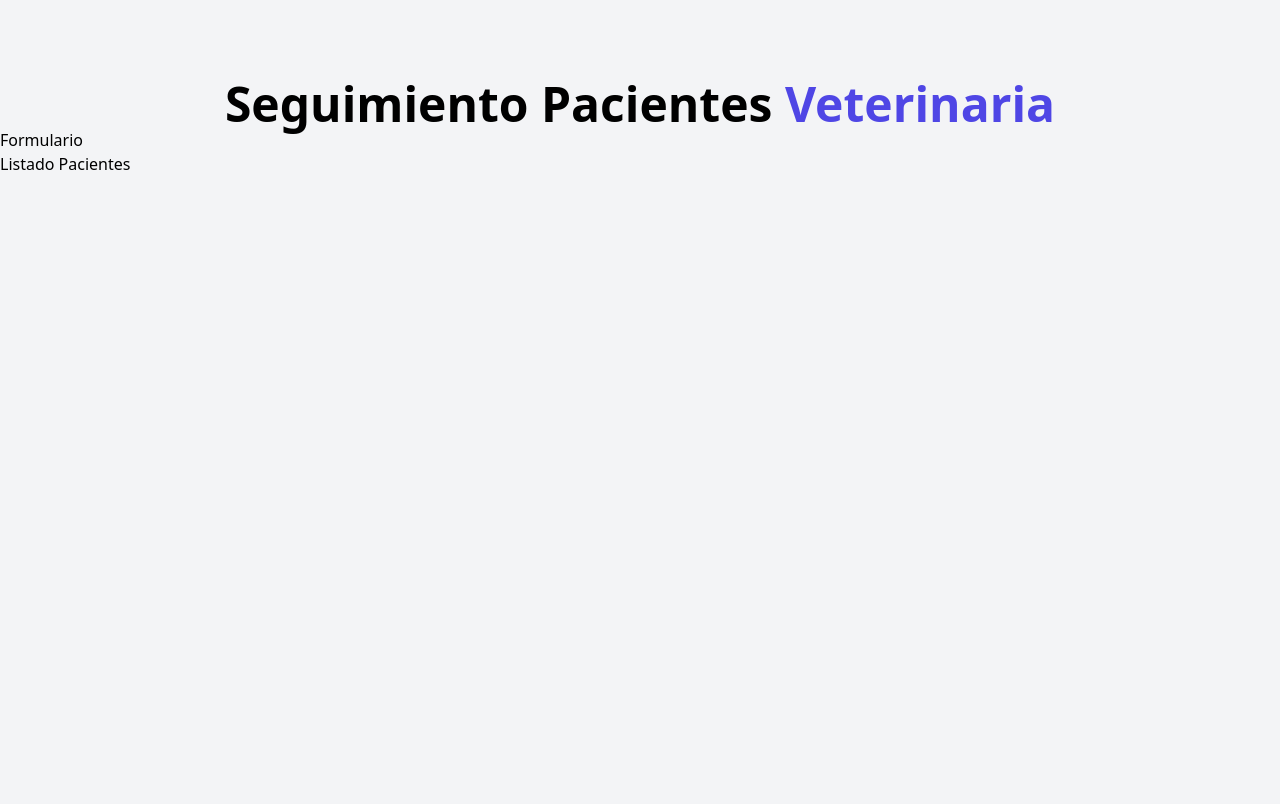
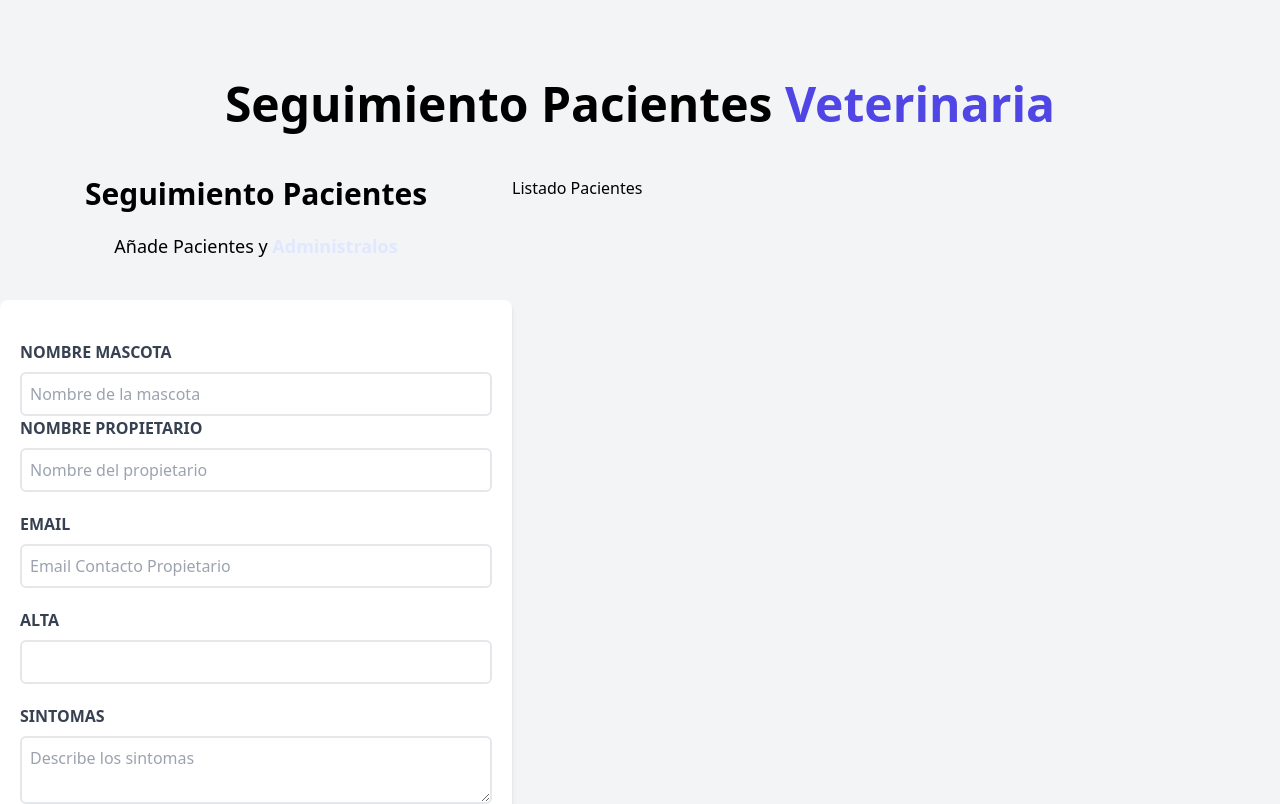
Before and after one commit to alicia-granados/MERN-EXPERIMENTS, a React (Vite) app in the folder Proyecto 1/citas_React/: page / in a window 1280 px wide. Shown: the top 804 px of the page. Built offline with nearby package versions, Linux system fonts and the light colour scheme.

Commit message:
feat: :sparkles: React: Añadiendo campos en el componente formulario

```diff
--- a/Proyecto 1/citas_React/src/App.jsx
+++ b/Proyecto 1/citas_React/src/App.jsx
@@ -7,8 +7,11 @@ function App() {
   return (
     <div className= "container mt-20">
       <Header/>
-      <Formulario/>
-      <ListadoPacientes/>
+      <div className="mt-12 md:flex">
+        <Formulario/>
+        <ListadoPacientes/>
+      </div>
+
     </div>
   )
 }
--- a/Proyecto 1/citas_React/src/components/Formulario.jsx
+++ b/Proyecto 1/citas_React/src/components/Formulario.jsx
@@ -1,7 +1,84 @@
 const Formulario = () => {
   return (
-    <div>
-        <h2>Formulario</h2>
+    <div className = "md:w-1/2 lg:w-2/5">
+
+        <h2 className = "font-black text-3xl text-center">Seguimiento Pacientes</h2>
+
+        <p className = "text-lg mt-5 text-center mb-10">
+          Añade Pacientes y {''}
+          <span className = "text-indigo-100 font-bold">Administralos</span>
+        </p>
+
+        <form className = " bg-white shadow-md rounded-lg py-10 px-5 mb-10">
+          <div>
+            <label hmtlFor = "mascota" className = "block text-gray-700 uppercase font-bold">
+              Nombre Mascota
+            </label>
+
+            <input
+              id = "mascota"
+              type = " text"
+              placeholder = "Nombre de la mascota"
+              className ="border-2 w-full p-2 mt-2 placeholderbg-gray-400 rounded-md"
+            />
+          </div>
+
+          <div className = "mb-5">
+            <label hmtlFor="propietario" className = "block text-gray-700 uppercase font-bold">
+              Nombre Propietario
+            </label>
+
+            <input
+              id = "propietario"
+              type = " text"
+              placeholder = "Nombre del propietario"
+              className = "border-2 w-full p-2 mt-2 placeholderbg-gray-400 rounded-md"
+            />
+          </div>
+
+          <div className = "mb-5">
+            <label hmtlFor = "email" className = "block text-gray-700 uppercase font-bold">
+              Email
+            </label>
+
+            <input
+              id = "email"
+              type = " email"
+              placeholder = "Email Contacto Propietario"
+              className = "border-2 w-full p-2 mt-2 placeholderbg-gray-400 rounded-md"
+            />
+          </div>
+
+          <div className = "mb-5">
+            <label hmtlFor = "alta" className = "block text-gray-700 uppercase font-bold">
+              ALta
+            </label>
+
+            <input
+              id = "alta"
+              type = " date"
+              className = "border-2 w-full p-2 mt-2 placeholderbg-gray-400 rounded-md"
+            />
+          </div>
+
+          <div className = "mb-5">
+            <label hmtlFor = "sintomas" className = "block text-gray-700 uppercase font-bold">
+              Sintomas
+            </label>
+            <textarea
+              id = "sintomas"
+              className = "border-2 w-full p-2 mt-2 placeholderbg-gray-400 rounded-md"
+              placeholder = "Describe los sintomas"
+            />
+          </div>
+
+          <input
+            type= "submit"
+            className="bg-indigo-600 w-full p-3 text-white uppercase font-bold hover:bg-indigo-700
+            cursor-pointer transition-all"
+            value="Agregar Paciente"
+          />
+        </form>
     </div>
   )
 }
--- a/Proyecto 1/citas_React/src/components/ListadoPacientes.jsx
+++ b/Proyecto 1/citas_React/src/components/ListadoPacientes.jsx
@@ -1,6 +1,6 @@
 const ListadoPacientes = () => {
   return (
-    <div>
+    <div className="w-1/2 lg:w-3/5">
       <h2>Listado Pacientes</h2>
     </div>
   )
```
